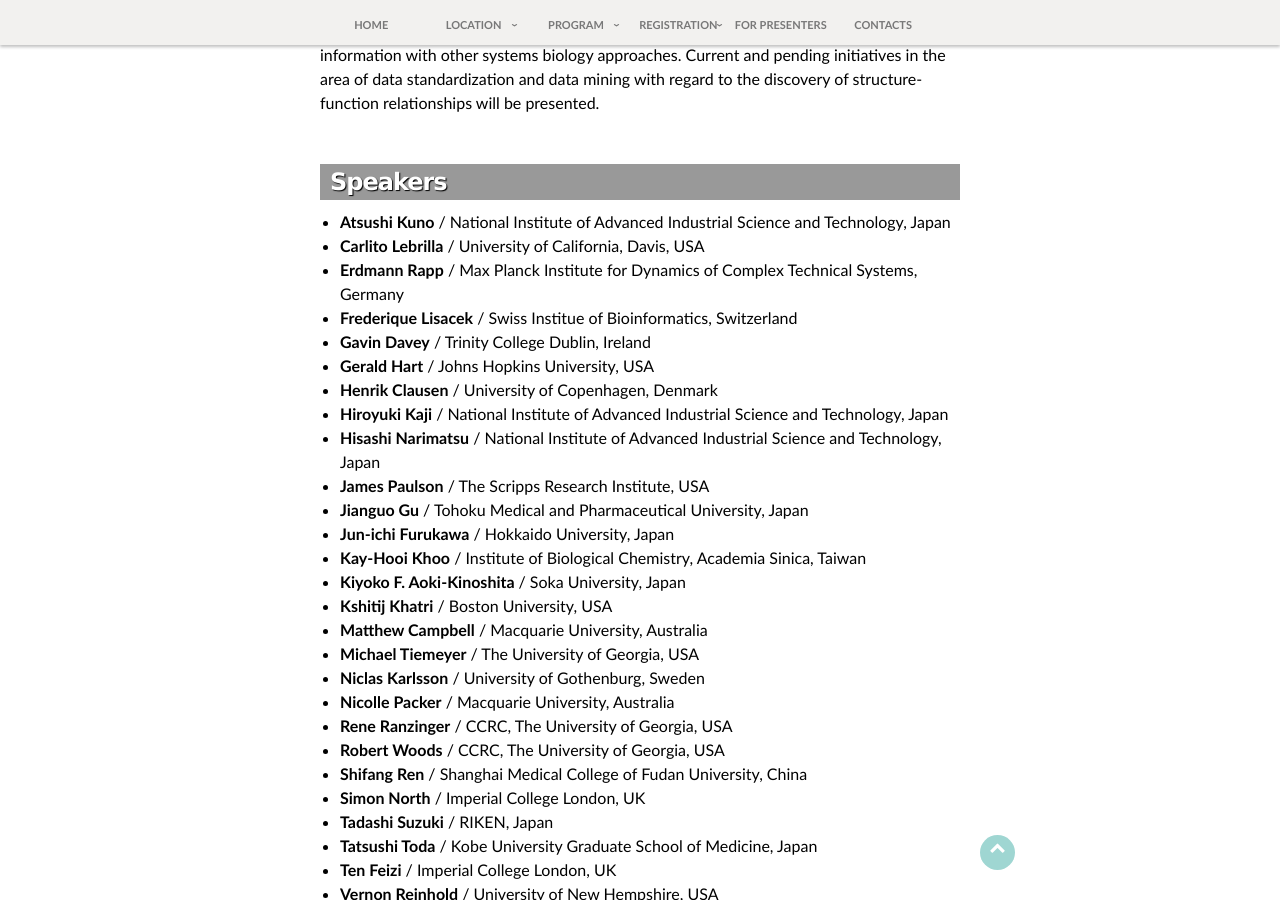
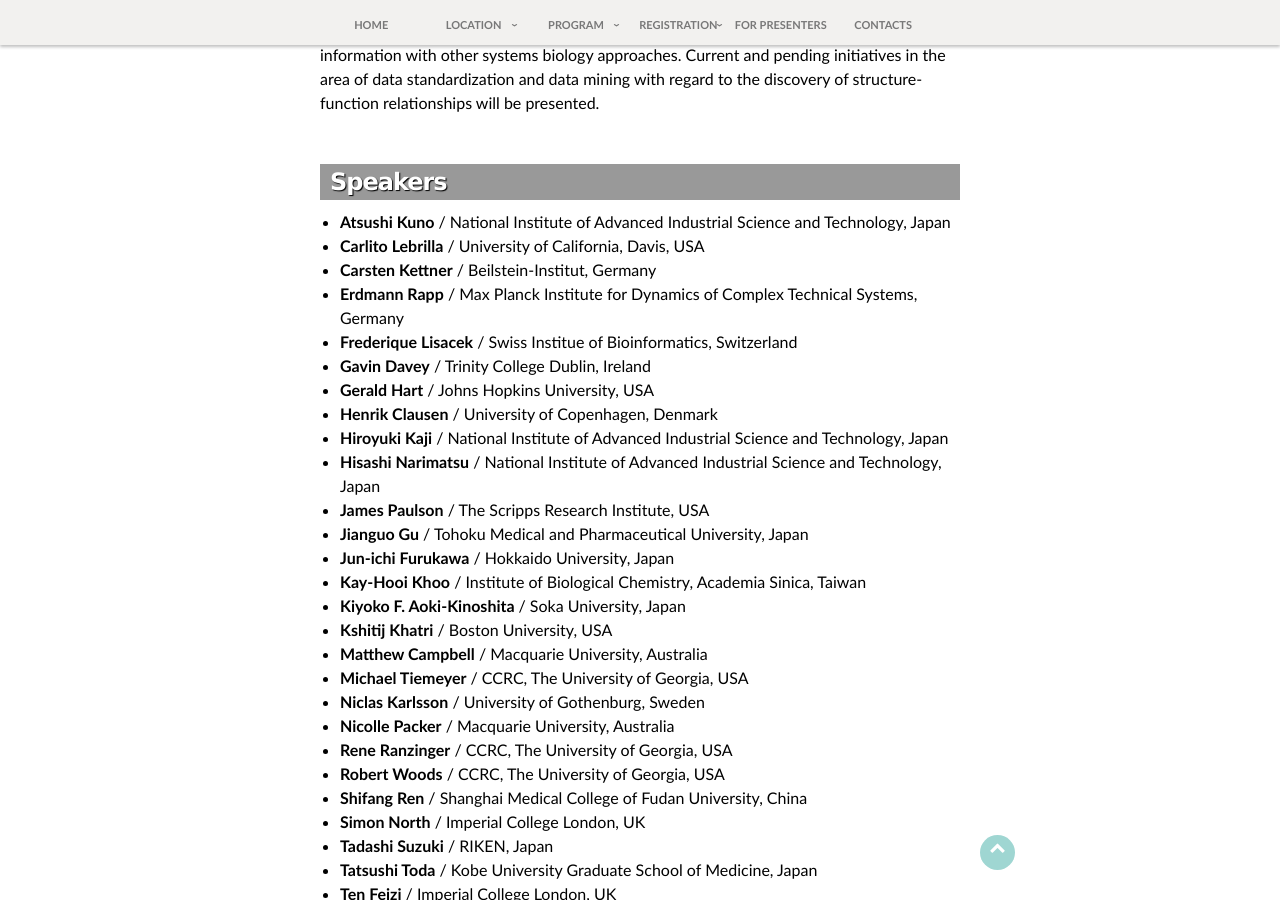
Before and after one commit to yamazakiM/test_warren2016, a Jekyll site: the page built from index.md, in a window 1280 px wide and 900 px high, scrolled down 694 px. Built offline with Jekyll 4.4.1, drawn with Linux system fonts in a browser that asks for light colours; nearby versions of some CDN libraries; library files that are not in the unit come from our copies.

Commit message:
Update index.md

```diff
--- a/index.md
+++ b/index.md
@@ -21,6 +21,7 @@
 <ul>
 <li><strong>Atsushi Kuno</strong> / National Institute of Advanced Industrial Science and Technology, Japan</li>
 <li><strong>Carlito Lebrilla</strong> / University of California, Davis, USA</li>
+<li><strong>Carsten Kettner</strong> / Beilstein-Institut, Germany</li>
 <li><strong>Erdmann Rapp</strong> / Max Planck Institute for Dynamics of Complex Technical Systems, Germany</li>
 <li><strong>Frederique Lisacek</strong> / Swiss Institue of Bioinformatics, Switzerland</li>
 <li><strong>Gavin Davey</strong> / Trinity College Dublin, Ireland</li>
@@ -35,7 +36,7 @@
 <li><strong>Kiyoko F. Aoki-Kinoshita </strong> / Soka University, Japan </li>
 <li><strong>Kshitij Khatri</strong> / Boston University, USA </li>
 <li><strong>Matthew Campbell</strong> / Macquarie University, Australia</li>
-<li><strong>Michael Tiemeyer</strong> / The University of Georgia, USA</li>
+<li><strong>Michael Tiemeyer</strong> / CCRC, The University of Georgia, USA</li>
 <li><strong>Niclas Karlsson</strong> / University of Gothenburg, Sweden</li>
 <li><strong>Nicolle Packer</strong> /  Macquarie University, Australia</li>
 <li><strong>Rene Ranzinger</strong> / CCRC, The University of Georgia, USA</li>
```
